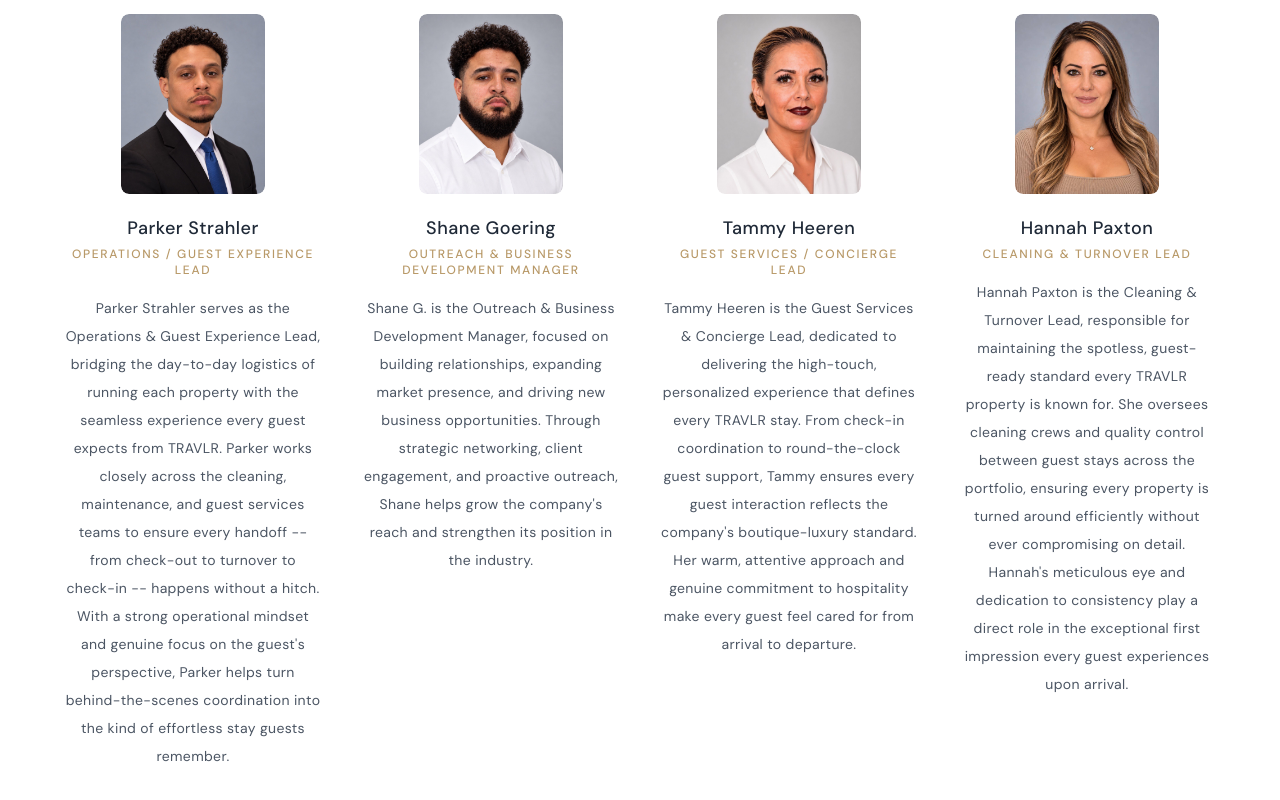
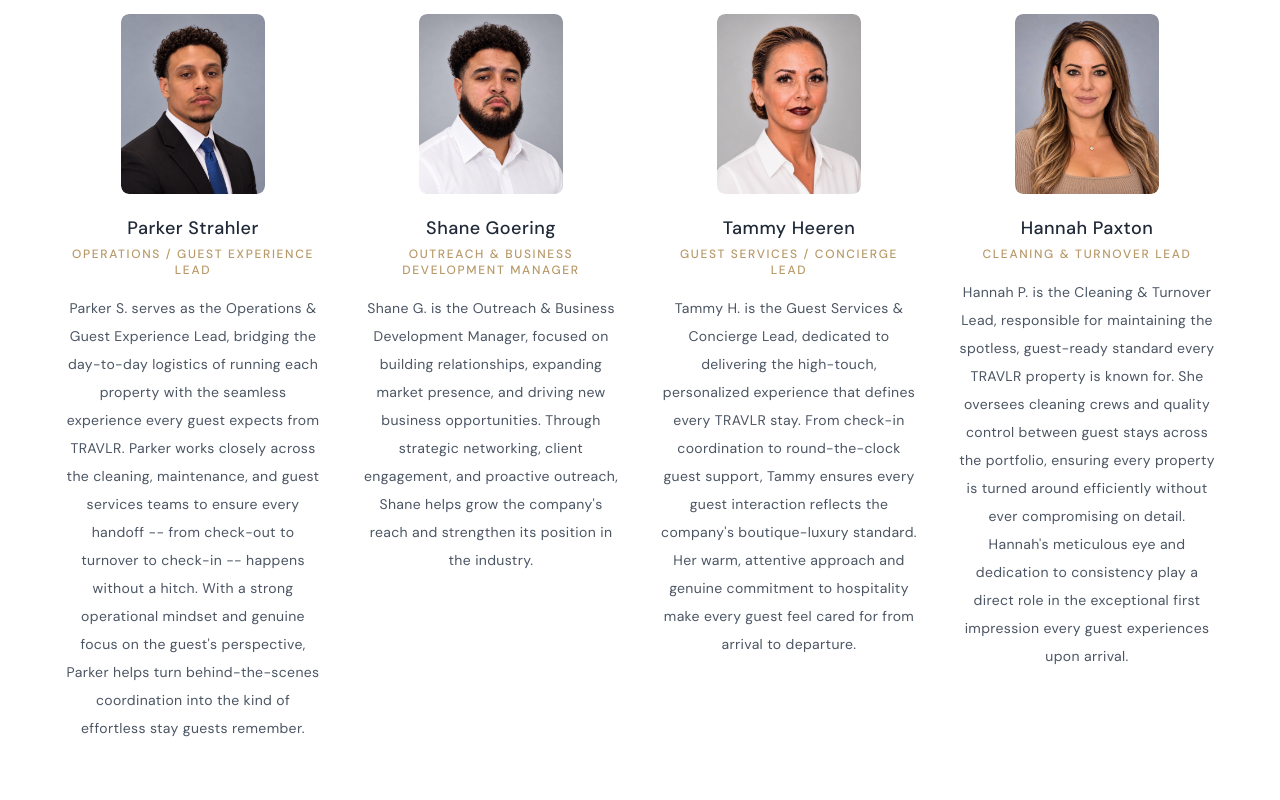
Before and after one commit to jwampole86/travlr-website, a React (Vite) app: page /About in a window 1280 px wide. Shown: the part 4503-5303 px from the top of the page. Built offline with nearby package versions, Linux system fonts and the light colour scheme; no server answers; a web font is replaced by a local one.

Commit message:
Use initials in selected team bios

```diff
--- a/src/pages/AboutReference.jsx
+++ b/src/pages/AboutReference.jsx
@@ -16,10 +16,10 @@ const team = [
   { name: "Spencer Wampole", role: "Co-Founder & Owner", image: "/team/spencer-w.jpg", bio: "Spencer W. serves as Co-Founder and Owner, partnering closely with Jennifer to drive the company's growth and long-term vision. Known for his strategic mindset and leadership presence, Spencer plays a key role in business development, operations oversight, and fostering strong partnerships. His collaborative approach helps shape the company's direction and success." },
   { name: "Margaret Stone", role: "Head of Property Operations", image: "/team/jennifer-w.jpg", bio: "Margaret S. is the Head of Property Operations, responsible for overseeing day-to-day property management, operational efficiency, and service excellence. With a sharp eye for detail and a commitment to high standards, she ensures smooth operations, tenant satisfaction, and the effective coordination of property-related processes across the portfolio." },
   { name: "Jeremy Mihiu", role: "Revenue & Automation Systems", image: "/team/jeremy-mihiu.webp", zoom: 1.5, bio: "Jeremy M. leads Revenue & Automation Systems, designing the technology that powers the company's lead response, follow-up, and reporting infrastructure. With a background building automation systems for organizations with dedicated technical teams, he brings that same level of capability in-house, ensuring every inquiry is captured, every workflow runs reliably, and revenue performance stays clearly visible month over month. His hands-on, systems-first approach keeps operations running smoothly behind the scenes." },
-  { name: "Parker Strahler", role: "Operations / Guest Experience Lead", image: "/team/parker-strahler.jpg", bio: "Parker Strahler serves as the Operations & Guest Experience Lead, bridging the day-to-day logistics of running each property with the seamless experience every guest expects from TRAVLR. Parker works closely across the cleaning, maintenance, and guest services teams to ensure every handoff -- from check-out to turnover to check-in -- happens without a hitch. With a strong operational mindset and genuine focus on the guest's perspective, Parker helps turn behind-the-scenes coordination into the kind of effortless stay guests remember." },
+  { name: "Parker Strahler", role: "Operations / Guest Experience Lead", image: "/team/parker-strahler.jpg", bio: "Parker S. serves as the Operations & Guest Experience Lead, bridging the day-to-day logistics of running each property with the seamless experience every guest expects from TRAVLR. Parker works closely across the cleaning, maintenance, and guest services teams to ensure every handoff -- from check-out to turnover to check-in -- happens without a hitch. With a strong operational mindset and genuine focus on the guest's perspective, Parker helps turn behind-the-scenes coordination into the kind of effortless stay guests remember." },
   { name: "Shane Goering", role: "Outreach & Business Development Manager", image: "/team/shane-goering-v2.jpg", bio: "Shane G. is the Outreach & Business Development Manager, focused on building relationships, expanding market presence, and driving new business opportunities. Through strategic networking, client engagement, and proactive outreach, Shane helps grow the company's reach and strengthen its position in the industry." },
-  { name: "Tammy Heeren", role: "Guest Services / Concierge Lead", image: "/team/tammy-heeren.jpg", bio: "Tammy Heeren is the Guest Services & Concierge Lead, dedicated to delivering the high-touch, personalized experience that defines every TRAVLR stay. From check-in coordination to round-the-clock guest support, Tammy ensures every guest interaction reflects the company's boutique-luxury standard. Her warm, attentive approach and genuine commitment to hospitality make every guest feel cared for from arrival to departure." },
-  { name: "Hannah Paxton", role: "Cleaning & Turnover Lead", image: "/team/hannah-paxton.jpg", bio: "Hannah Paxton is the Cleaning & Turnover Lead, responsible for maintaining the spotless, guest-ready standard every TRAVLR property is known for. She oversees cleaning crews and quality control between guest stays across the portfolio, ensuring every property is turned around efficiently without ever compromising on detail. Hannah's meticulous eye and dedication to consistency play a direct role in the exceptional first impression every guest experiences upon arrival." },
+  { name: "Tammy Heeren", role: "Guest Services / Concierge Lead", image: "/team/tammy-heeren.jpg", bio: "Tammy H. is the Guest Services & Concierge Lead, dedicated to delivering the high-touch, personalized experience that defines every TRAVLR stay. From check-in coordination to round-the-clock guest support, Tammy ensures every guest interaction reflects the company's boutique-luxury standard. Her warm, attentive approach and genuine commitment to hospitality make every guest feel cared for from arrival to departure." },
+  { name: "Hannah Paxton", role: "Cleaning & Turnover Lead", image: "/team/hannah-paxton.jpg", bio: "Hannah P. is the Cleaning & Turnover Lead, responsible for maintaining the spotless, guest-ready standard every TRAVLR property is known for. She oversees cleaning crews and quality control between guest stays across the portfolio, ensuring every property is turned around efficiently without ever compromising on detail. Hannah's meticulous eye and dedication to consistency play a direct role in the exceptional first impression every guest experiences upon arrival." },
 ];
 
 export default function AboutReference() {
```
